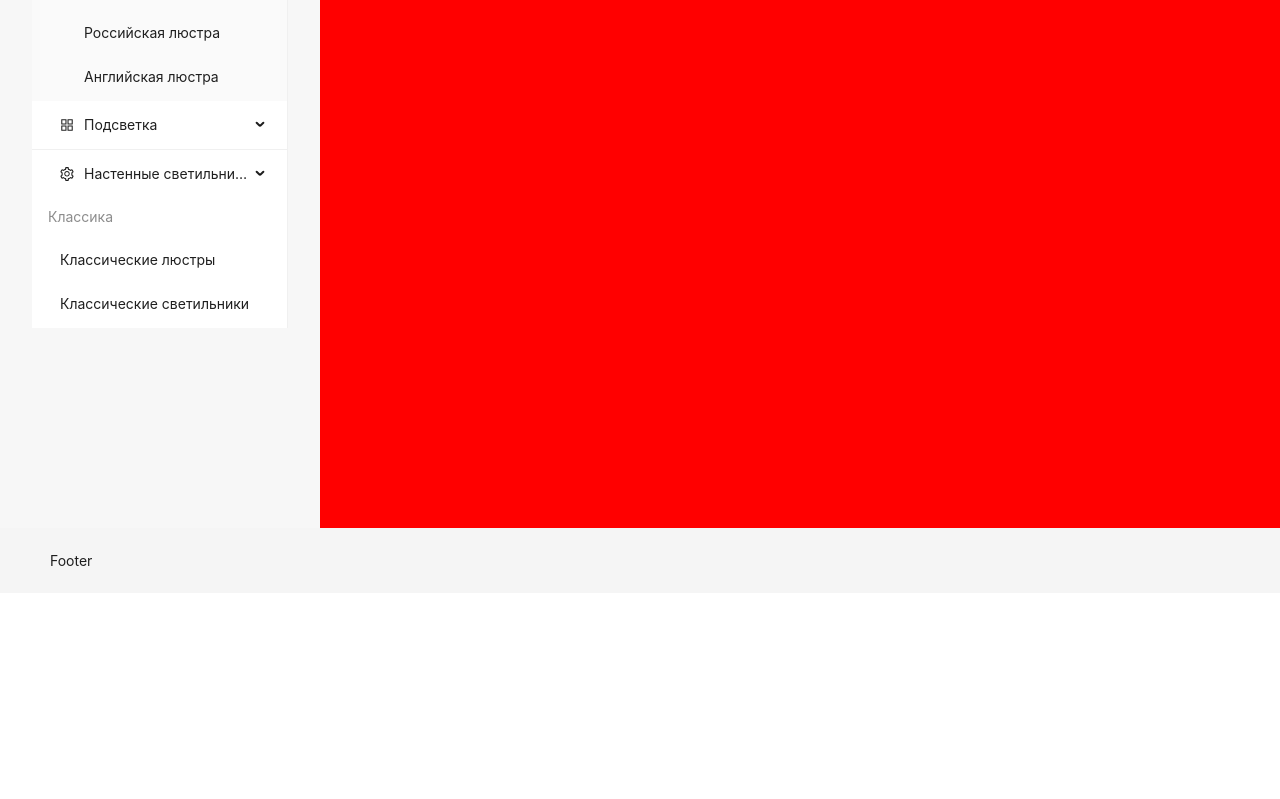
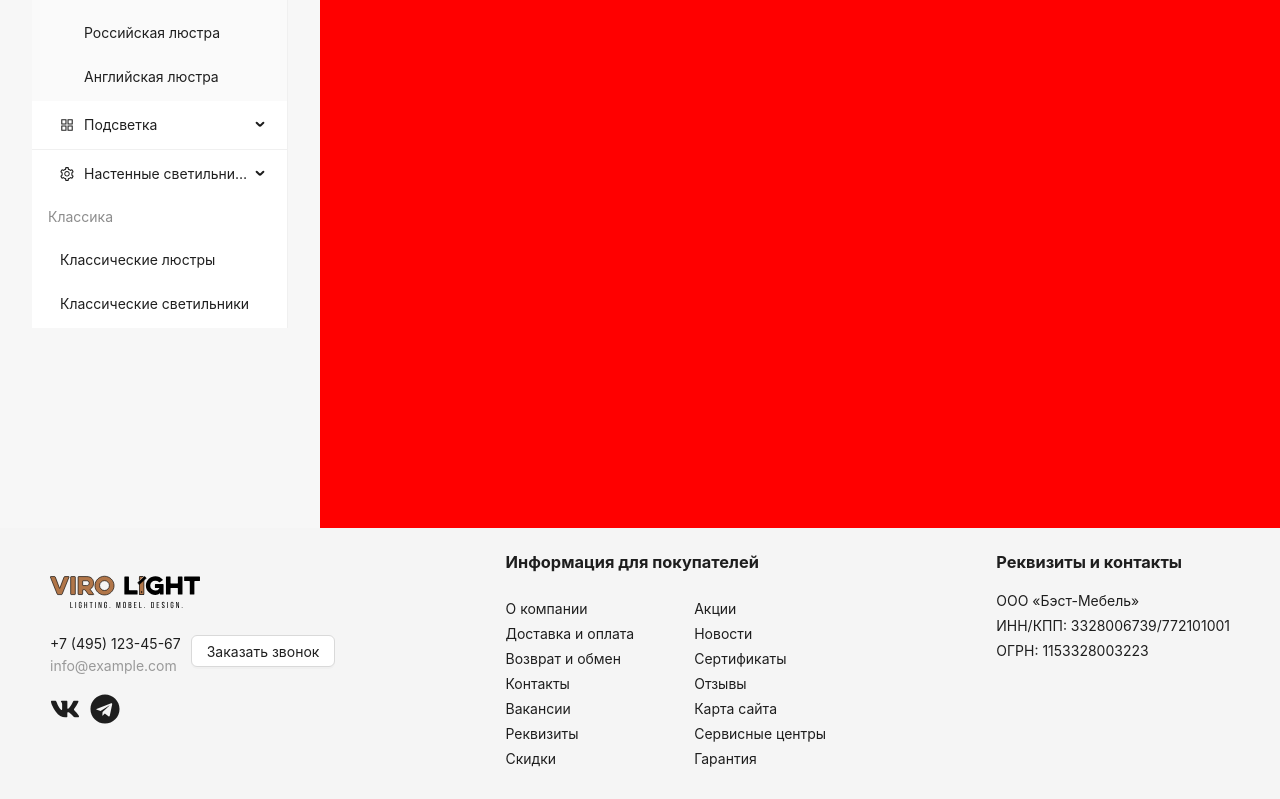
Before and after one commit to IslamLessom/DioLed_test, a Next.js app in the folder client/: page / in a window 1280 px wide. Shown: the part 362-1161 px from the top of the page. Before the commit the page ends 955 px from the top, so only its background shows below. Built offline with nearby package versions, Linux system fonts and the light colour scheme.

Commit message:
Footer create

```diff
--- a/client/package.json
+++ b/client/package.json
@@ -9,8 +9,6 @@
     "lint": "next lint"
   },
   "dependencies": {
-    "@ant-design/icons": "^5.5.1",
-    "@types/styled-components": "^5.1.34",
     "antd": "^5.22.1",
     "classnames": "^2.5.1",
     "next": "15.0.3",
--- a/client/src/app/layout.tsx
+++ b/client/src/app/layout.tsx
@@ -9,6 +9,7 @@ import "@/shared/styles/globals.scss";
 import "./layout.scss";
 import HeaderComponent from "@/widgets/header/Header";
 import Sidebar from "@/widgets/sidebar/ui/Sidebar";
+import FooterComponent from "@/widgets/footer/ui/Footer";
 
 export default function RootLayout({
   children,
@@ -79,7 +80,9 @@ export default function RootLayout({
               {children}
             </Content>
           </Layout>
-          <Footer>Footer</Footer>
+          <Footer>
+            <FooterComponent />
+          </Footer>
         </Layout>
       </body>
     </html>
--- a/client/src/widgets/footer/ui/Footer.module.scss
+++ b/client/src/widgets/footer/ui/Footer.module.scss
@@ -0,0 +1,41 @@
+.footer {
+    display: flex;
+    justify-content: space-between;
+    align-items: flex-start;
+    .footer__contacts {
+        display: flex;
+    }
+    .footer__logo__contacts {
+        img {
+            width: 150px;
+            height: 80px;
+        }
+    }
+
+    .footer__logo__contacts__social {
+        display: flex;
+        gap: 10px;
+        margin-top: 20px;
+        svg {
+            font-size: 30px;
+        }
+    }
+    .footer__info__links {
+        display: flex;
+        margin-top: 20px;
+        gap: 60px;
+        .footer__info__links__column {
+            p {
+                margin: 8px 0px;
+            }
+        }
+    }
+    .footer__copyright {
+        h3 {
+            margin-bottom: 20px;
+        }
+        p {
+            margin: 8px 0px;
+        }
+    }
+}
--- a/client/src/widgets/footer/ui/Footer.tsx
+++ b/client/src/widgets/footer/ui/Footer.tsx
@@ -1,14 +1,53 @@
 import React from "react";
 import styles from "./Footer.module.scss";
-
-const Footer = () => {
+import { ContactInfo } from "@/widgets/contact-info/ui/ContactInfo";
+import { FaVk, FaTelegram } from "react-icons/fa";
+const FooterComponent = () => {
   return (
-    <div>
+    <div className={styles.footer}>
       <div className={styles.footer__logo__contacts}>
         <img src="logo.svg" alt="logo" />
+        <div className={styles.footer__contacts}>
+          <ContactInfo />
+        </div>
+        <div className={styles.footer__logo__contacts__social}>
+          <FaVk />
+          <FaTelegram />
+        </div>
+      </div>
+      <div className={styles.footer__info}>
+        <h3>Информация для покупателей</h3>
+        <div className={styles.footer__info__links}>
+          <div className={styles.footer__info__links__column}>
+            <p>О компании</p>
+            <p>Доставка и оплата</p>
+            <p>Возврат и обмен</p>
+            <p>Контакты</p>
+            <p>Вакансии</p>
+            <p>Реквизиты</p>
+            <p>Скидки</p>
+          </div>
+          <div className={styles.footer__info__links__column}>
+            <p>Акции</p>
+            <p>Новости</p>
+            <p>Сертификаты</p>
+            <p>Отзывы</p>
+            <p>Карта сайта</p>
+            <p>Сервисные центры</p>
+            <p>Гарантия</p>
+          </div>
+        </div>
+      </div>
+      <div className={styles.footer__copyright}>
+        <h3 className={styles.footer__copyright__title}>
+          Реквизиты и контакты
+        </h3>
+        <p>ООО «Бэст-Мебель»</p>
+        <p> ИНН/КПП: 3328006739/772101001</p>
+        <p>ОГРН: 1153328003223</p>
       </div>
     </div>
   );
 };
 
-export default Footer;
+export default FooterComponent;
--- a/client/src/widgets/sidebar/ui/Sidebar.tsx
+++ b/client/src/widgets/sidebar/ui/Sidebar.tsx
@@ -3,7 +3,7 @@ import MenuComponent from "./comonents/menu/Menu";
 
 const Sidebar = () => {
   return (
-    <div className="sidebar">
+    <div>
       <MenuComponent />
     </div>
   );
--- a/client/src/widgets/sidebar/ui/comonents/menu/Menu.tsx
+++ b/client/src/widgets/sidebar/ui/comonents/menu/Menu.tsx
@@ -83,7 +83,7 @@ const MenuComponent: React.FC = () => {
   };
 
   return (
-    <div className={styles.menu}>
+    <nav className={styles.menu}>
       <h2>Каталог мебели</h2>
       <Menu
         onClick={onClick}
@@ -92,7 +92,7 @@ const MenuComponent: React.FC = () => {
         mode="inline"
         items={items}
       />
-    </div>
+    </nav>
   );
 };
 
```
